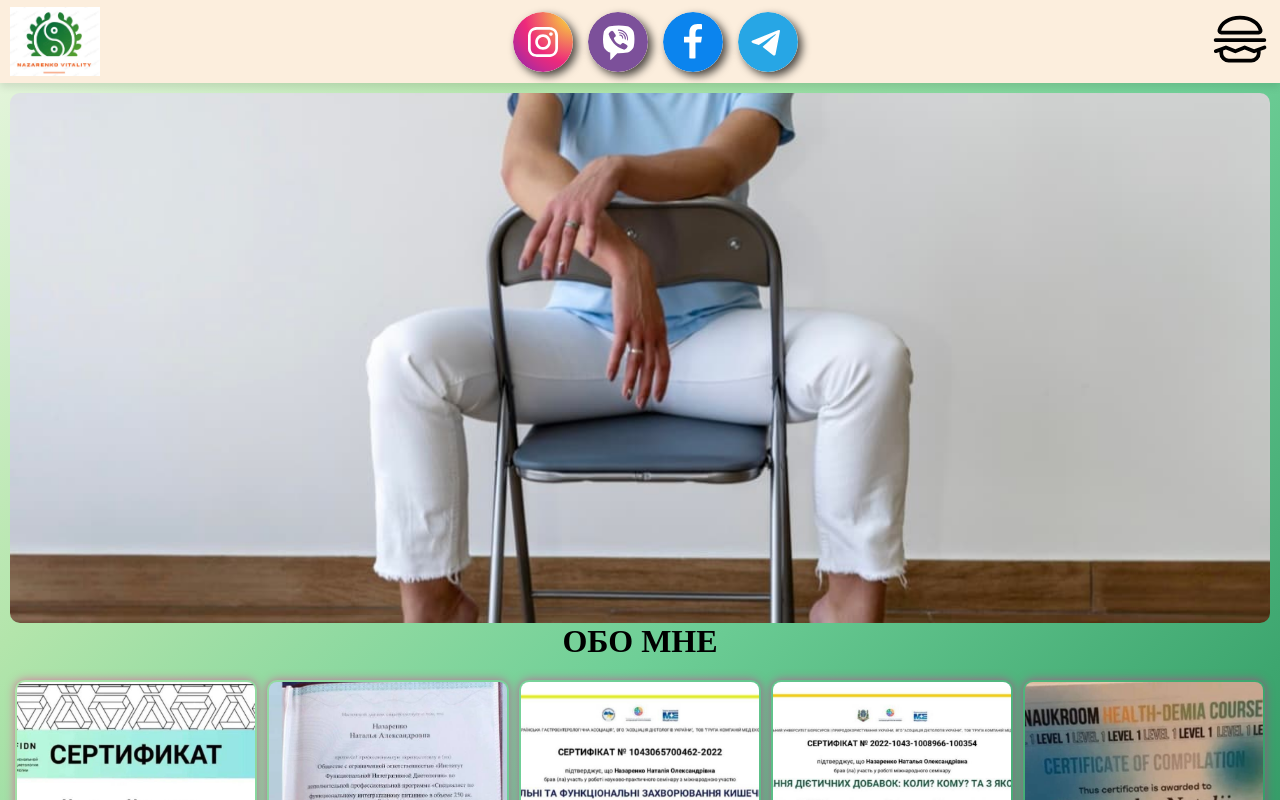
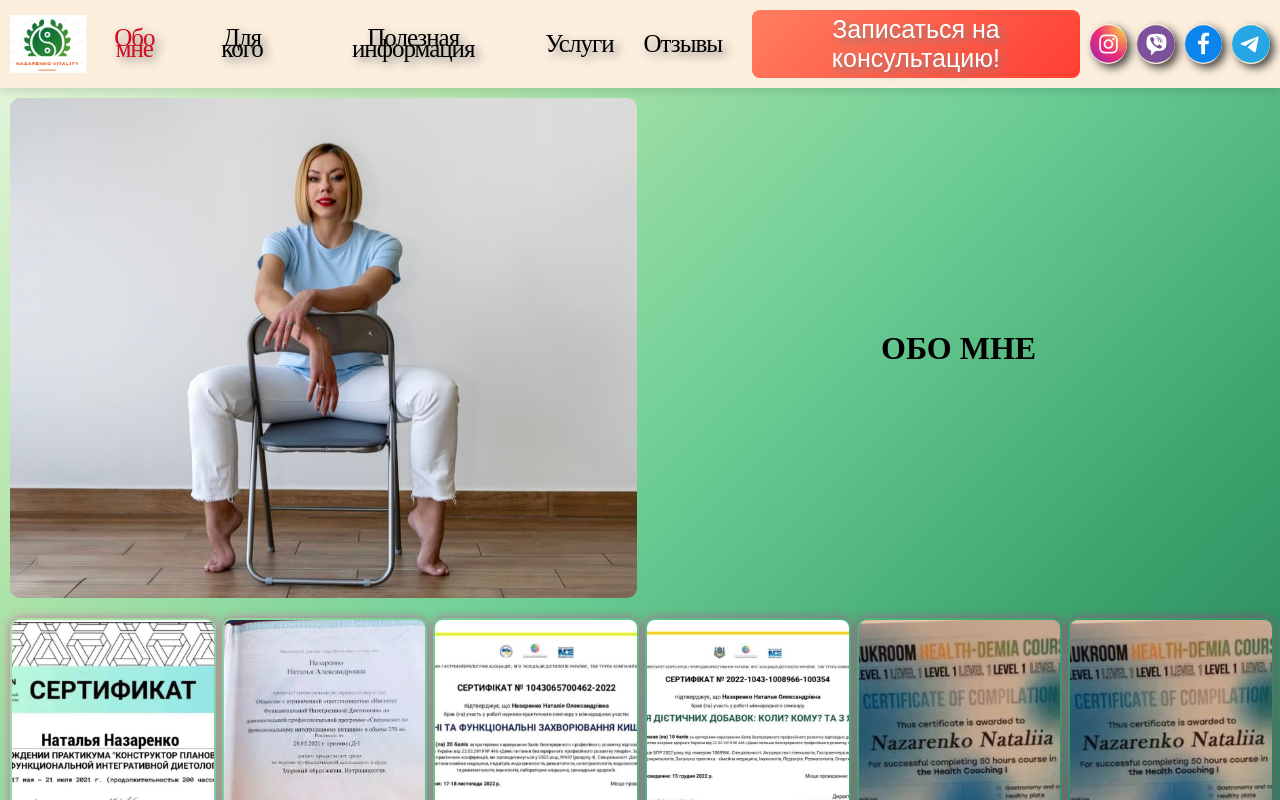
Before and after one commit to costiantynsnaider35/nazarenko.vitality, a React (Vite) app: page /about in a window 1280 px wide. Built offline with nearby package versions, Linux system fonts and the light colour scheme.

Commit message:
пофиксил стили

```diff
--- a/src/components/About/About.module.css
+++ b/src/components/About/About.module.css
@@ -13,7 +13,7 @@
 }
 .aboutImg {
   width: 100%;
-  height: 50vh;
+  height: 475px;
   object-fit: cover;
   object-position: 10% 68%;
   border-radius: 10px;
@@ -30,15 +30,18 @@
   flex-wrap: wrap;
   justify-content: center;
   align-items: center;
-  gap: 5px;
+  gap: 10px;
 }
 .aboutSertGaleryItem {
   display: flex;
   align-items: center;
   justify-content: center;
-  width: calc((100% - 2 * 5px) / 3);
-  width: 170px;
-  height: 200px;
+  width: calc((100% - 2 * 10px) / 3);
+}
+
+.aboutSertGaleryList img {
+  width: 210px;
+  height: 210px;
   object-fit: cover;
   object-position: center;
   border-radius: 10px;
@@ -46,7 +49,7 @@
   box-shadow: 0px 0px 10px rgba(255, 0, 150, 0.5);
 }
 
-@media screen and (min-width: 768px) {
+@media (min-width: 769px) and (max-width: 1024px) {
   .aboutImg {
     height: 530px;
   }
@@ -54,15 +57,18 @@
     gap: 10px;
   }
   .aboutSertGaleryList {
-    gap: 10px;
+    gap: 15px;
   }
   .aboutSertGaleryItem {
-    width: calc((100% - 3 * 10px) / 2);
-    width: 238px;
-    height: 300px;
+    width: calc((100% - 2 * 15px) / 3);
+  }
+
+  .aboutSertGaleryList img {
+    width: 235px;
+    height: 235px;
   }
 }
-@media screen and (min-width: 1440px) {
+@media (min-width: 1025px) {
   .aboutContainer {
     display: flex;
     flex-direction: row;
@@ -70,7 +76,7 @@
     gap: 10px;
   }
   .aboutImg {
-    width: 705px;
+    width: 710px;
     height: 500px;
   }
   .aboutTitle {
@@ -85,7 +91,8 @@
     flex-wrap: nowrap;
     width: 100%;
   }
-  .aboutSertGaleryItem {
-    width: 500px;
+  .aboutSertGaleryList img {
+    width: 250px;
+    height: 290px;
   }
 }
--- a/src/components/Header/Header.module.css
+++ b/src/components/Header/Header.module.css
@@ -28,8 +28,8 @@
 }
 
 .logo {
-  width: 50px;
-  height: 38px;
+  width: 60px;
+  height: 60px;
   display: flex;
   align-items: center;
   justify-content: center;
@@ -43,8 +43,8 @@
   gap: 10px;
 }
 .icon {
-  height: 38px;
-  width: 38px;
+  width: 60px;
+  height: 60px;
   border-radius: 50%;
   box-shadow: 4px 4px 8px rgba(0, 0, 0, 0.7);
   transition: transform 0.3s ease, box-shadow 0.3s ease;
@@ -60,8 +60,7 @@
   display: flex;
   flex-direction: column;
   align-items: center;
-  justify-content: center;
-  gap: 50px;
+  justify-content: space-evenly;
   text-align: center;
   background: linear-gradient(
     135deg,
@@ -85,7 +84,7 @@
   visibility: visible;
 }
 .navigation span {
-  font-size: 36px;
+  font-size: 32px;
   font-weight: 500;
   text-shadow: 4px 4px 10px gray;
 }
@@ -98,7 +97,8 @@
   transition: transform 0.3s ease, box-shadow 0.3s ease;
 }
 .consultationButton span {
-  font-size: 22px;
+  font-size: 32px;
+  font-weight: 500;
   text-shadow: 4px 4px 10px gray;
 }
 
@@ -115,41 +115,30 @@
   transform: rotate(90deg);
 }
 .iconMenu {
-  width: 38px;
-  height: 38px;
+  width: 60px;
+  height: 60px;
 }
 
-@media screen and (min-width: 768px) {
-  .logo {
-    width: 90px;
-    height: 60px;
+@media (min-width: 769px) and (max-width: 1024px) {
+  .contactsList {
+    gap: 20px;
   }
-  .contactsList {
-    gap: 15px;
-  }
-  .icon {
-    height: 60px;
-    width: 60px;
-  }
-  .iconMenu {
-    width: 60px;
-    height: 60px;
-  }
-  .navigation {
-    gap: 60px;
-  }
+
   .navigation span {
-    font-size: 50px;
+    font-size: 48px;
   }
   .consultationButton span {
-    font-size: 36px;
-    text-shadow: 4px 4px 10px gray;
+    font-size: 48px;
   }
 }
 
-@media screen and (min-width: 1440px) {
+@media (min-width: 1025px) {
   .header {
     gap: 10px;
+  }
+  .logo {
+    width: 80px;
+    height: 50px;
   }
   .icon {
     height: 40px;
@@ -166,11 +155,11 @@
     opacity: 1;
     visibility: visible;
     width: auto;
+    gap: 30px;
   }
 
   .navigation span {
     font-size: 25px;
-    font-weight: 500;
   }
 
   .menuButton {
@@ -195,7 +184,7 @@
     padding: 5px;
   }
   .consultationButton span {
-    font-size: 16px;
+    font-size: 25px;
   }
   .consultationButton:hover {
     transform: scale(1.1);
--- a/src/components/Home/Home.module.css
+++ b/src/components/Home/Home.module.css
@@ -8,9 +8,7 @@
 }
 .homeImg {
   width: 100%;
-  height: 60vh;
   object-fit: cover;
-  object-position: 10% 50%;
   border-radius: 10px;
   z-index: 1;
 }
@@ -24,58 +22,55 @@
   z-index: 2;
 }
 .homeTitle h1 {
-  font-size: 38px;
+  font-size: 48px;
   font-weight: 700;
   text-shadow: 1px 1px 0 #3da66f, 2px 2px 0 #6fcf97, 3px 3px 0 #b3e5ab,
     4px 4px 0 #eaf7e1;
 }
 .homeTitle h2 {
-  font-size: 34px;
+  font-size: 40px;
   font-weight: 500;
-  text-align: center;
   line-height: 1.1;
   text-shadow: 1px 1px 1px rgba(255, 255, 255, 0.5),
     2px 2px 2px rgba(0, 0, 0, 0.5), 6px 6px 6px rgba(0, 0, 0, 0.7);
 }
 .homeTitle h3 {
-  font-size: 20px;
+  font-size: 30px;
   font-weight: 400;
   text-align: center;
   letter-spacing: -1.1px;
   transform: skewX(-5deg);
   text-shadow: 1px 1px 2px rgba(0, 0, 0, 0.7);
 }
-@media screen and (min-width: 768px) {
+@media (min-width: 769px) and (max-width: 1024px) {
   .home {
     gap: 20px;
-  }
-  .homeImg {
-    width: 100vh;
   }
 
   .homeTitle {
     gap: 20px;
   }
   .homeTitle h1 {
-    font-size: 55px;
+    font-size: 64px;
   }
   .homeTitle h2 {
-    font-size: 45px;
+    font-size: 56px;
   }
   .homeTitle h3 {
-    font-size: 36px;
+    font-size: 40px;
   }
 }
 
-@media screen and (min-width: 1440px) {
+@media (min-width: 1025px) {
   .home {
     display: flex;
     flex-direction: row-reverse;
     align-items: center;
     justify-content: space-around;
+    gap: 10px;
   }
   .homeImg {
-    width: 705px;
+    width: 710px;
     height: 100vh;
   }
   .homeTitle {
@@ -83,17 +78,10 @@
     flex-direction: column;
     align-items: center;
     justify-content: center;
-    width: 705px;
+    width: 700px;
     gap: 30px;
   }
   .homeTitle h1 {
     font-size: 72px;
-    letter-spacing: -1px;
-  }
-  .homeTitle h2 {
-    font-size: 64px;
-  }
-  .homeTitle h3 {
-    font-size: 36px;
   }
 }
--- a/src/components/Modal/Modal.module.css
+++ b/src/components/Modal/Modal.module.css
@@ -15,8 +15,11 @@
   background: #fff;
   padding: 10px;
   border-radius: 10px;
-  text-align: center;
-  width: 325px;
+  display: flex;
+  flex-direction: column;
+  align-items: center;
+  justify-content: center;
+  width: 500px;
   position: relative;
   box-shadow: 0px 4px 10px rgba(0, 0, 0, 0.3);
 }
@@ -103,10 +106,7 @@
   text-shadow: 4px 4px 10px gray;
 }
 
-@media screen and (min-width: 768px) {
-  .modalContent {
-    width: 700px;
-  }
+@media (min-width: 769px) and (max-width: 1024px) {
   .closeButton {
     font-size: 32px;
     font-weight: 700;
@@ -122,7 +122,6 @@
 
   .modalInput {
     font-size: 18px;
-    width: 680px;
   }
 
   .modalBtn span {
@@ -130,7 +129,32 @@
   }
 }
 
-@media screen and (min-width: 1440px) {
+@media (min-width: 1025px) {
+  .modalContent {
+    width: 900px;
+  }
+  .closeButton {
+    font-size: 32px;
+    font-weight: 700;
+  }
+
+  .modalTitle {
+    font-size: 48px;
+  }
+
+  .modalItem {
+    font-size: 32px;
+  }
+
+  .modalInput {
+    width: 500px;
+    font-size: 24px;
+  }
+
+  .modalBtn span {
+    font-size: 40px;
+  }
+
   .modalBtn:hover {
     transform: scale(1.1);
     box-shadow: 6px 6px 12px rgba(0, 0, 0, 0.8);
```
